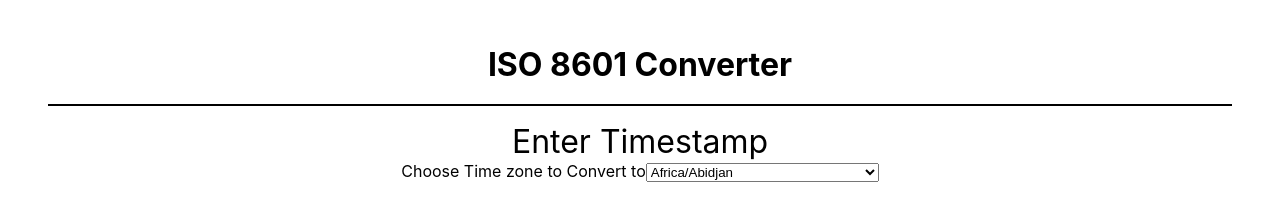
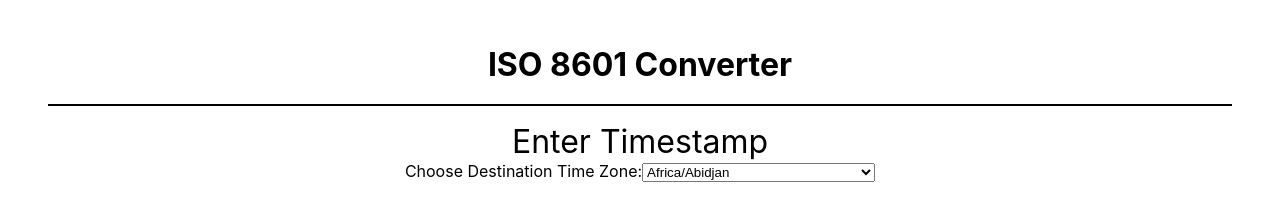
Before and after one commit to tylrs/iso-8601-converter, a React (Create React App) app: page / in a window 1280 px wide. Shown: the top 213 px of the page. Built offline with nearby package versions, Linux system fonts and the light colour scheme.

Commit message:
Change label for timezone form

```diff
--- a/src/components/TimeZoneForm/TimeZoneForm.js
+++ b/src/components/TimeZoneForm/TimeZoneForm.js
@@ -7,7 +7,7 @@ const TimeZoneForm = () => {
 
     return (
         <form>
-            <label for='changeTimezone'>Choose Time zone to Convert to</label>
+            <label for='changeTimezone'>Choose Destination Time Zone:</label>
             <select name='changeTimezone' id='changeTimezone'>
                 {convertedTimeZones}
             </select>
```
